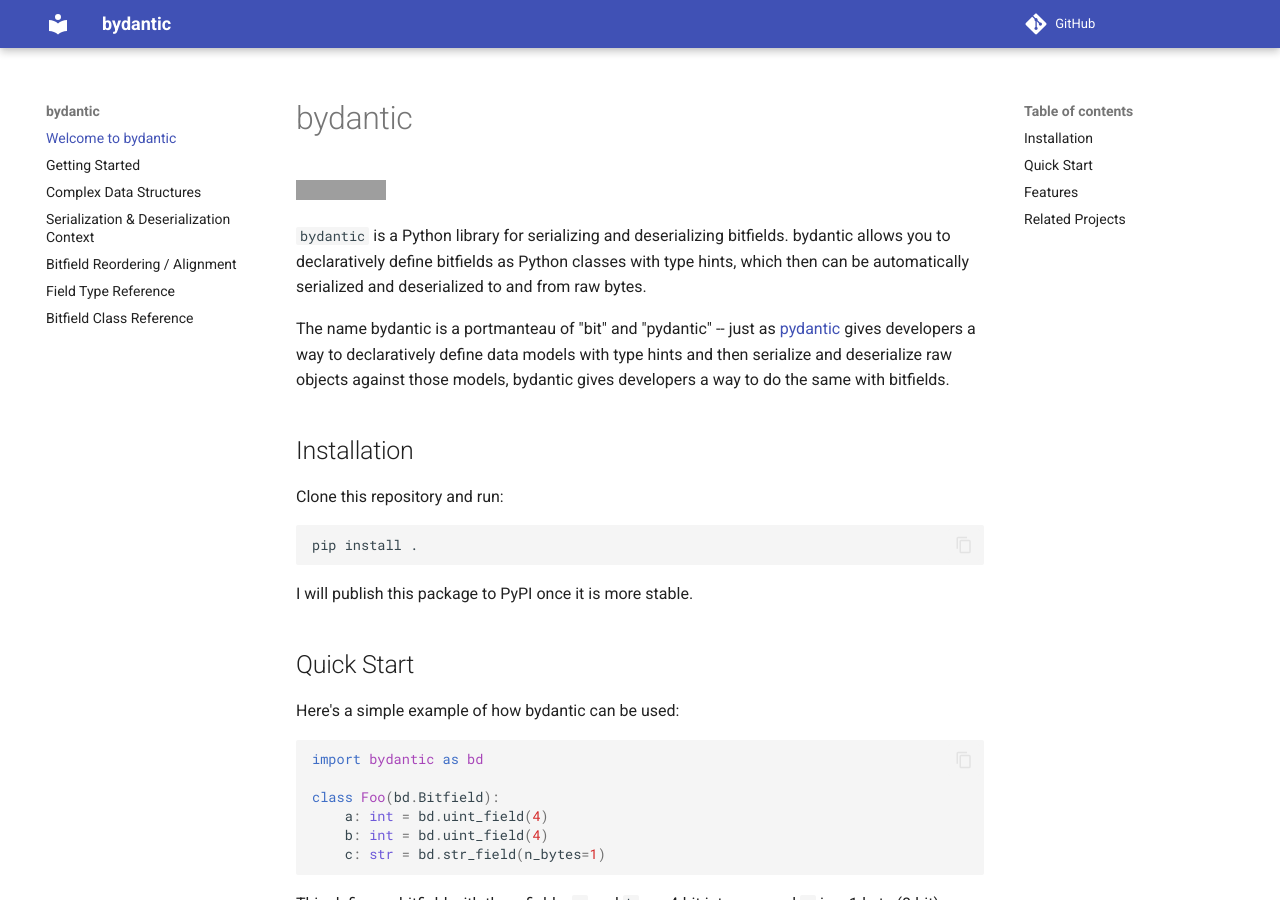
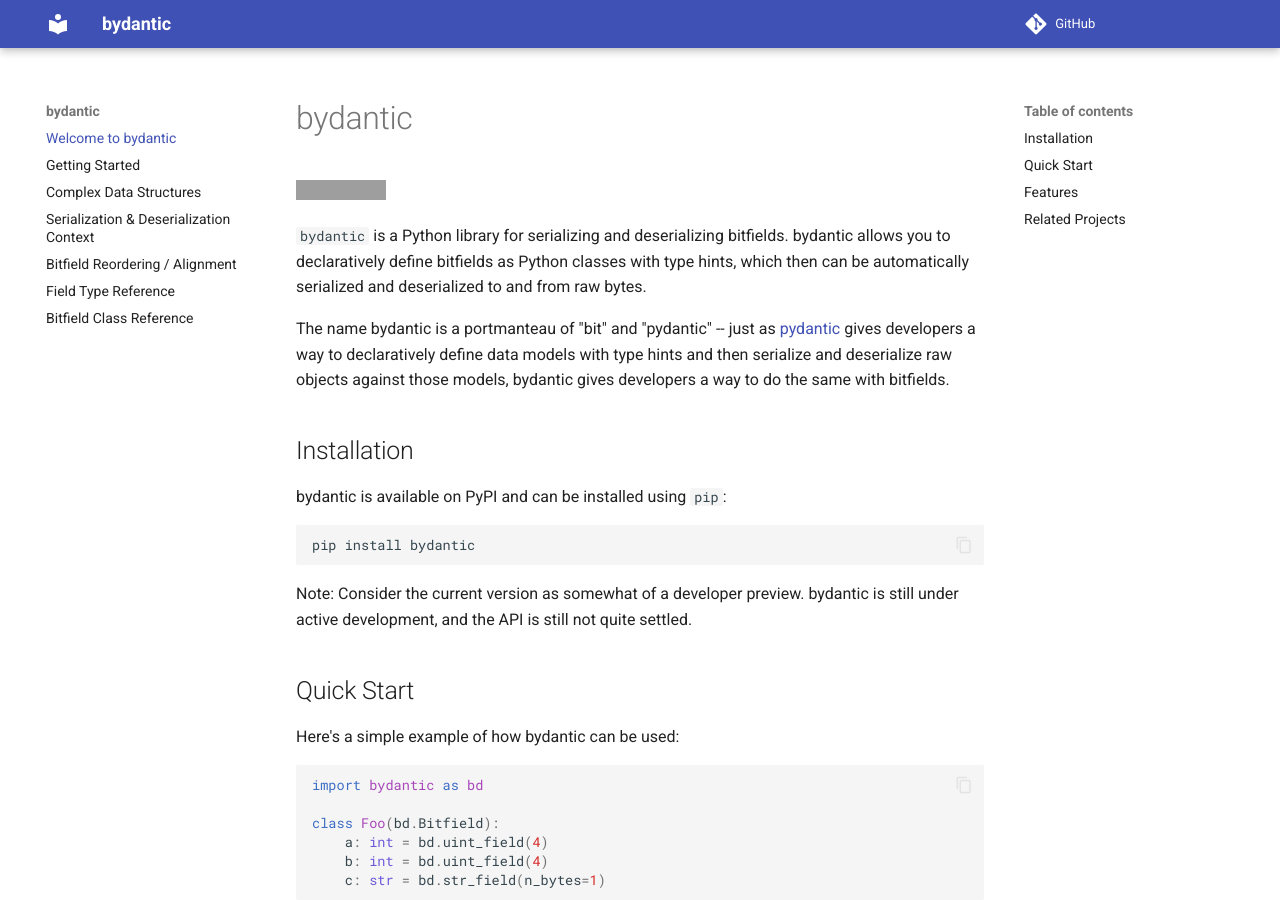
Before and after one commit to khusmann/bydantic, an MkDocs documentation site: the page built from docs/index.md, in a window 1280 px wide and 900 px high. Built offline with MkDocs 1.6.1 and Material for MkDocs 9.7.7, drawn with Linux system fonts in a browser that asks for light colours; comment, search, counter and statistics services are not loaded; grey boxes are pictures that could not be loaded.

Commit message:
add pip note

````diff
--- a/docs/index.md
+++ b/docs/index.md
@@ -21,21 +21,14 @@
 
 ## Installation
 
-Clone this repository and run:
-
-```bash
-pip install .
-```
-
-I will publish this package to PyPI once it is more stable.
-
-<!--
 bydantic is available on PyPI and can be installed using `pip`:
 
 ```bash
 pip install bydantic
 ```
--->
+
+Note: Consider the current version as somewhat of a developer preview. bydantic
+is still under active development, and the API is still not quite settled.
 
 ## Quick Start
 
````
Also changed, not shown: README.md (+3 -10 lines).
